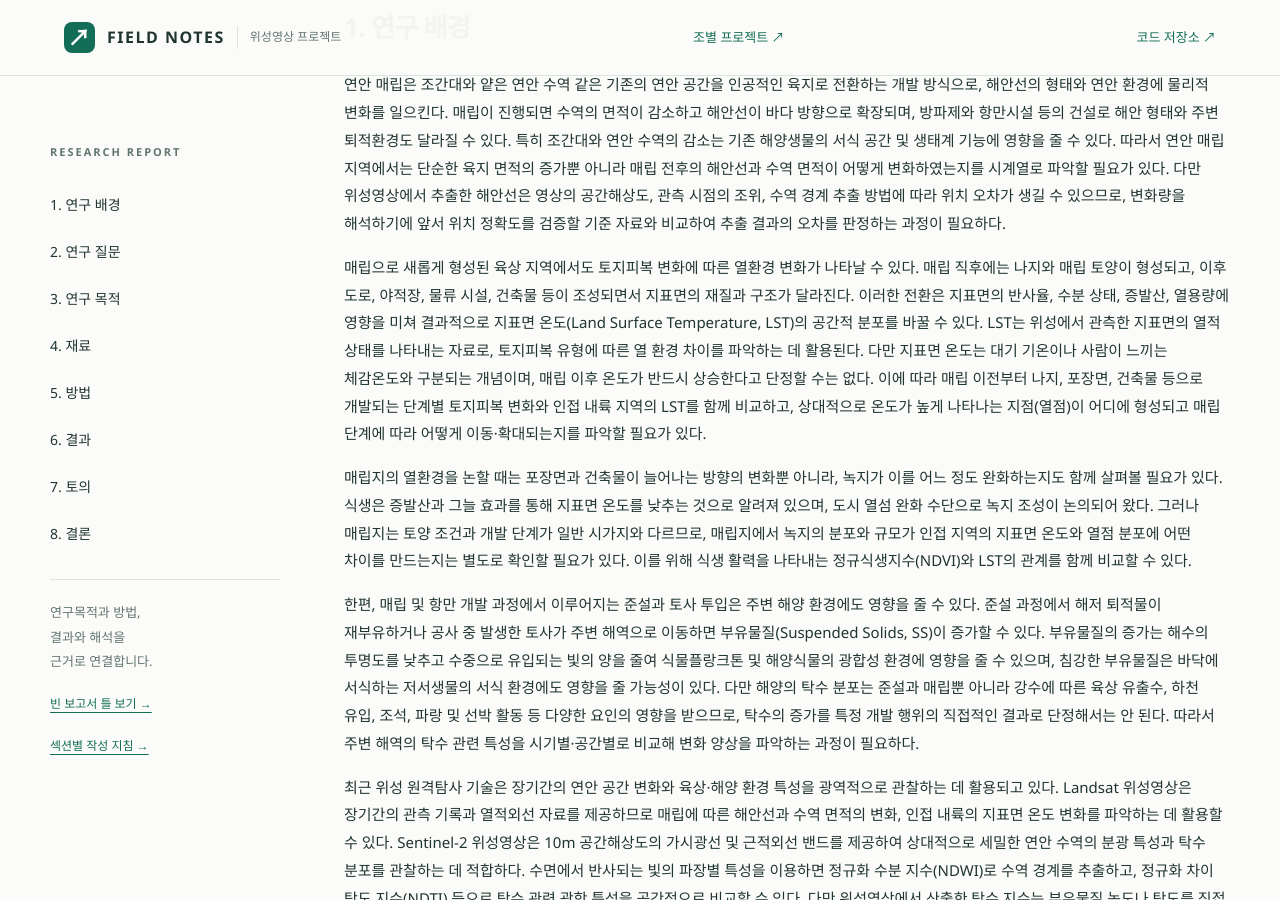
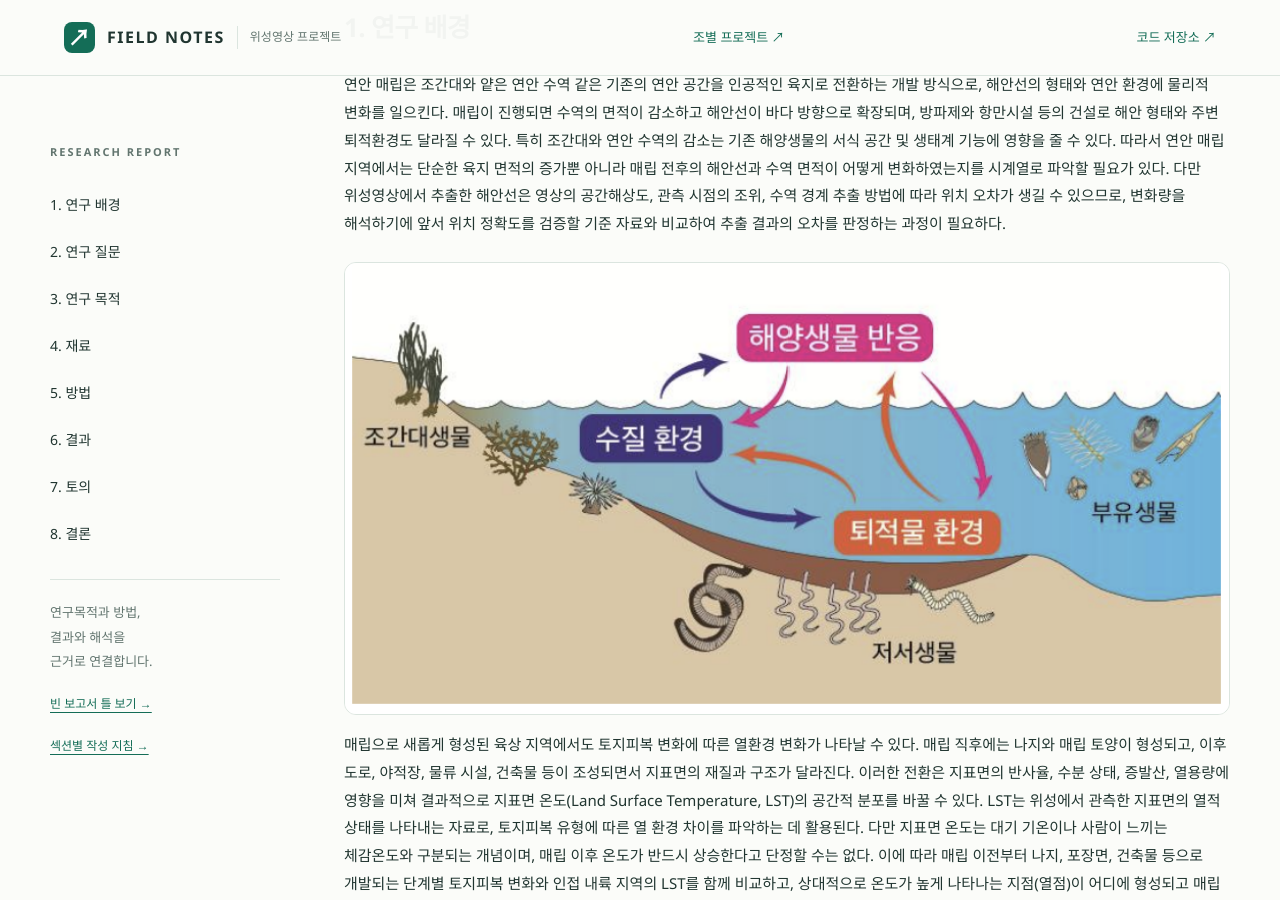
Before and after one commit to chasooin/class2026_02_surveying2_team5, a Jekyll site: the page built from docs/index.md, in a window 1280 px wide and 900 px high, scrolled down 1964 px. Built offline with Jekyll 4.4.1, drawn with Linux system fonts in a browser that asks for light colours.

Commit message:
Update index.md

```diff
--- a/docs/index.md
+++ b/docs/index.md
@@ -20,6 +20,7 @@ badge: "DEMO / 실제 관측 결과 아님"
 ## 1. 연구 배경 {#background}
 
 연안 매립은 조간대와 얕은 연안 수역 같은 기존의 연안 공간을 인공적인 육지로 전환하는 개발 방식으로, 해안선의 형태와 연안 환경에 물리적 변화를 일으킨다. 매립이 진행되면 수역의 면적이 감소하고 해안선이 바다 방향으로 확장되며, 방파제와 항만시설 등의 건설로 해안 형태와 주변 퇴적환경도 달라질 수 있다. 특히 조간대와 연안 수역의 감소는 기존 해양생물의 서식 공간 및 생태계 기능에 영향을 줄 수 있다. 따라서 연안 매립 지역에서는 단순한 육지 면적의 증가뿐 아니라 매립 전후의 해안선과 수역 면적이 어떻게 변화하였는지를 시계열로 파악할 필요가 있다. 다만 위성영상에서 추출한 해안선은 영상의 공간해상도, 관측 시점의 조위, 수역 경계 추출 방법에 따라 위치 오차가 생길 수 있으므로, 변화량을 해석하기에 앞서 위치 정확도를 검증할 기준 자료와 비교하여 추출 결과의 오차를 판정하는 과정이 필요하다.
+![그림 설명](figures/해양생물의 서식지 기반 해양생태계.png)
 
 매립으로 새롭게 형성된 육상 지역에서도 토지피복 변화에 따른 열환경 변화가 나타날 수 있다. 매립 직후에는 나지와 매립 토양이 형성되고, 이후 도로, 야적장, 물류 시설, 건축물 등이 조성되면서 지표면의 재질과 구조가 달라진다. 이러한 전환은 지표면의 반사율, 수분 상태, 증발산, 열용량에 영향을 미쳐 결과적으로 지표면 온도(Land Surface Temperature, LST)의 공간적 분포를 바꿀 수 있다. LST는 위성에서 관측한 지표면의 열적 상태를 나타내는 자료로, 토지피복 유형에 따른 열 환경 차이를 파악하는 데 활용된다. 다만 지표면 온도는 대기 기온이나 사람이 느끼는 체감온도와 구분되는 개념이며, 매립 이후 온도가 반드시 상승한다고 단정할 수는 없다. 이에 따라 매립 이전부터 나지, 포장면, 건축물 등으로 개발되는 단계별 토지피복 변화와 인접 내륙 지역의 LST를 함께 비교하고, 상대적으로 온도가 높게 나타나는 지점(열점)이 어디에 형성되고 매립 단계에 따라 어떻게 이동·확대되는지를 파악할 필요가 있다.
 
```
